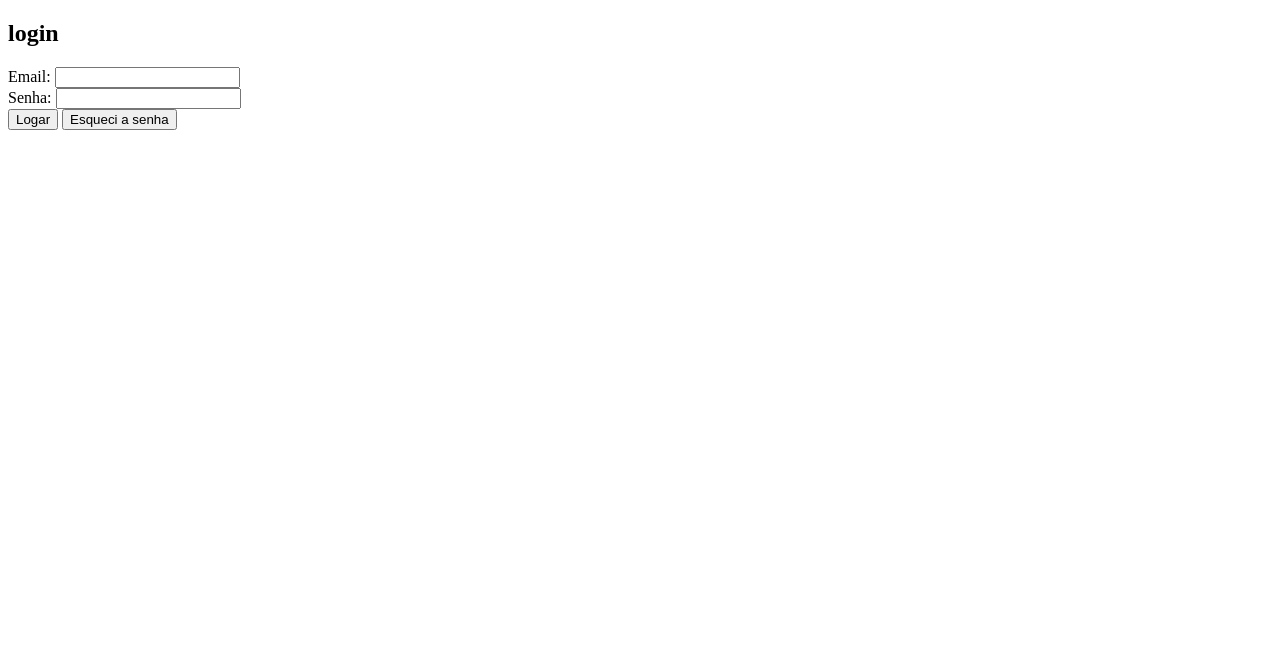
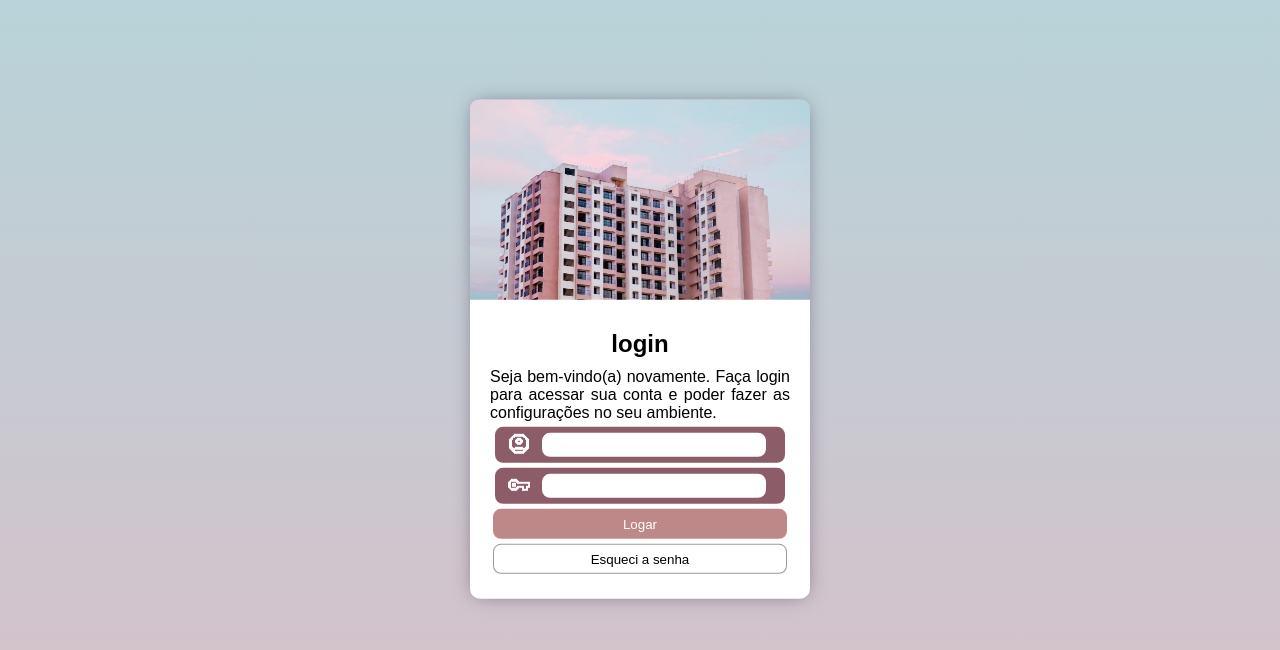
Before and after one commit to Matheus-Barbiot/Projeto-login, a plain HTML site: page index.html in a window 1280 px wide. Drawn offline with Linux system fonts and the light colour scheme.

Commit message:
Finalizando aplicação para android

```diff
--- a/index.html
+++ b/index.html
@@ -4,24 +4,32 @@
     <meta charset="UTF-8">
     <meta http-equiv="X-UA-Compatible" content="IE=edge">
     <meta name="viewport" content="width=device-width, initial-scale=1.0">
+    <link rel="stylesheet" href="styles/style.css" media="all">
     <title>Projeto Login</title>
 </head>
 <body>
     <main>
         <section id="form">
-            <h1>login</h1>
-            <form action="login.py" method="post">
-                <div>
-                    <label for="Iemail">Email: </label>
-                    <input type="email" name="Email" id="Iemail"> <br>
-                    <label for="Isenha">Senha: </label>
-                    <input type="password" name="Senha" id="Isenha">
+            <div>
+                <div id="back">
                 </div>
-                <div>
-                    <input type="submit" value="Logar">
-                    <input type="button" value="Esqueci a senha">
-                </div>
-            </form>
+                <h1>login</h1>
+                <p>Seja bem-vindo(a) novamente. Faça login para acessar sua conta e poder fazer as configurações no seu ambiente.</p>
+                <form action="login.py" method="post">
+                    <div class="form">
+                        <label for="Iemail"><img src="images/email-icon.png" alt="icon"></label>
+                        <input type="email" name="Email" id="Iemail">
+                    </div>
+                    <div class="form">
+                        <label for="Isenha"><img src="images/senha-icon.png" alt="senha"></label>
+                        <input type="password" name="Senha" id="Isenha">
+                    </div>
+                    <div id="button">
+                        <input type="submit" value="Logar" id="logar">
+                        <input type="button" value="Esqueci a senha" id="esqueci">
+                    </div>
+                </form>
+            </div>
         </section>
     </main>
 </body>
--- a/styles/style.css
+++ b/styles/style.css
@@ -11,3 +11,97 @@
     padding: 0;
     margin: 0;
 }
+
+body, html {
+    background-image: linear-gradient(to top, var(--color4), var(--color5));
+    height: 100vh;
+    width: 100vw;
+    font-family: Arial, Helvetica, sans-serif;
+}
+
+h1 {
+    text-align: center;
+    margin: 10px;
+}
+
+p {
+    text-align: justify;
+}
+
+section {
+    border-radius: 50px;
+}
+
+section > div {
+    background-color: white;
+    border-radius: 10px;
+    padding: 20px;
+    position: relative;
+    transform: translateY(20%);
+    margin: auto;
+    max-width: 300px;
+    min-height: 430px;
+    box-shadow: 0px 0px 20px -5px rgba(30, 10, 47, 0.521);
+}
+
+form > div.form {
+    background-color: var(--color2);
+    color: white;
+    margin: 5px;
+    padding: 3px;
+    height: 30px;
+    border-radius: 8px;
+}
+
+section > div > div#back {
+    background-image: url(../images/Background-login.jpg);
+    background-repeat: no-repeat;
+    background-position: center center;
+    background-size: cover;
+    position: relative;
+    bottom: 20px;
+    right: 20px;
+    width: 340px;
+    height: 200px;
+    border-radius: 8px 8px 0 0;
+}
+
+div.form > label {
+    position: relative;
+    top: 53%;
+    left: 53%;
+    transform: translate(-50%, -50%);
+    display: block;
+}
+
+div.form > input {
+    position: relative;
+    top: -45%;
+    left: 55%;
+    width: 220px;
+    height: 20px;
+    padding: 2px;
+    border-radius: 8px;
+    border: none;
+    transform: translate(-50%, -50%);
+    display: block;
+}
+
+input#esqueci {
+    background-color: white;
+    border: solid rgba(0, 0, 0, 0.397) 1px;
+}
+
+input#logar {
+    background-color: var(--color3);
+    color: white;
+    border: none;
+}
+
+div#button > input {
+    display: block;
+    width: 98%;
+    height: 30px;
+    margin: 5px auto;
+    border-radius: 8px;
+}
```
Also changed, not shown: images/email-icon.png (added), images/senha-icon.png (added).
